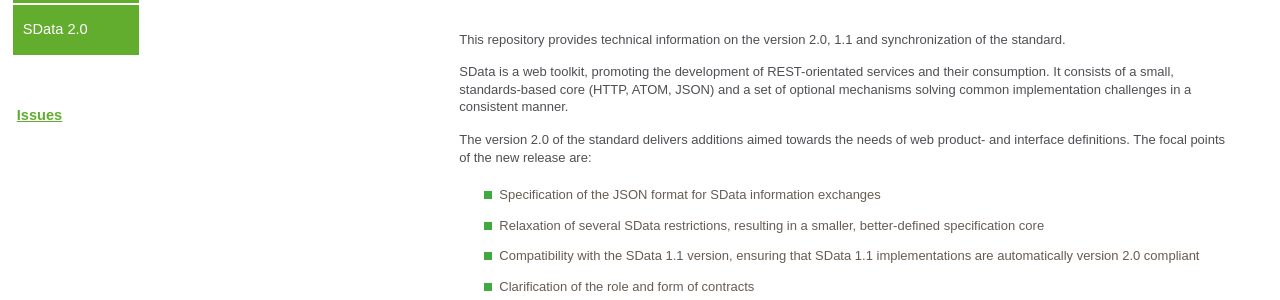
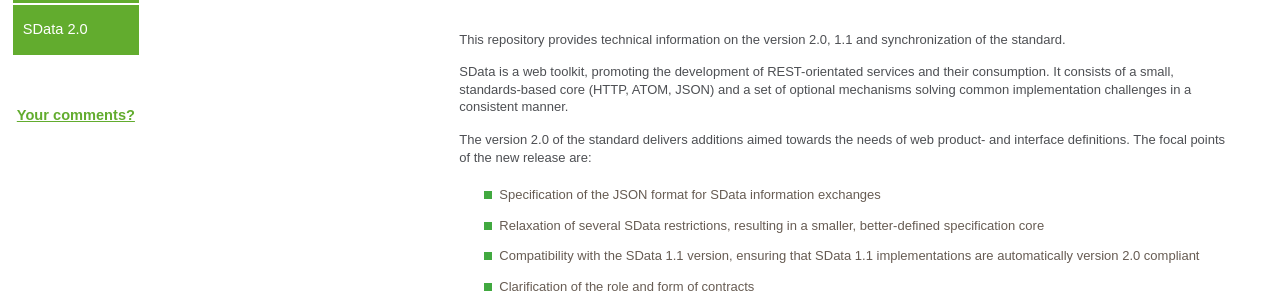
Before and after one commit to kaqa/SData-2.0, a Jekyll site: the page built from index.md, in a window 1280 px wide and 900 px high. Shown: the part 323-623 px from the top of the window. Built offline with Jekyll 4.4.1, drawn with Linux system fonts in a browser that asks for light colours.

Commit message:
changed wording for issues

```diff
--- a/_includes/sidebar.html
+++ b/_includes/sidebar.html
@@ -44,7 +44,7 @@ $(document).ready(function(){
 	<li class="{% if page.group == 'sdata-20' %}active{% endif %}">
 		<a id="sdata-20" class="{% if page.group == 'sdata-20' %}active{% endif %}" href="{{site.baseurl}}/pages/20/01-0000/">SData 2.0</a>
 	</li>
-	<a id="issues" href="https://github.com/Sage/SData-2.0/issues">Issues</a>
+	<a id="issues" href="https://github.com/Sage/SData-2.0/issues">Your comments?</a>
 </ul>
 
 {% for category in categories %}
```
